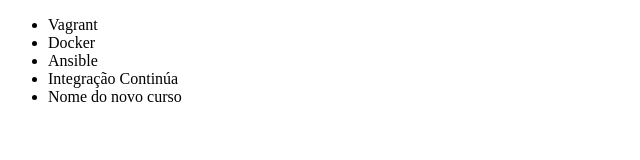
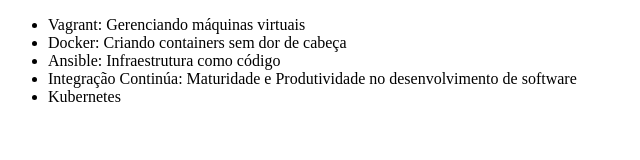
Before and after one commit to MateusCan/alura-git, a plain HTML site: page index.html in a window 1280 px wide. Shown: the whole page, without its empty margins (0-640 px from the left). Drawn offline with Linux system fonts and the light colour scheme.

```diff
--- a/index.html
+++ b/index.html
@@ -6,11 +6,11 @@
 </head>
 <body>
     <ul>
-        <li>Vagrant</li>
-        <li>Docker</li>
-        <li>Ansible</li>
-        <li>Integração Continúa</li>
-		<li>Nome do novo curso</li>
+        <li>Vagrant: Gerenciando máquinas virtuais</li>
+        <li>Docker: Criando containers sem dor de cabeça</li>
+        <li>Ansible: Infraestrutura como código</li>
+        <li>Integração Continúa: Maturidade e Produtividade no desenvolvimento de software</li>
+		<li>Kubernetes</li>
     </ul>
 </body>
 </html>
```
